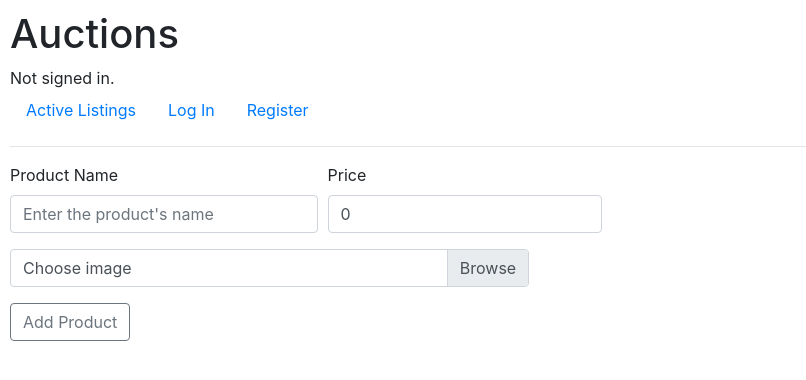
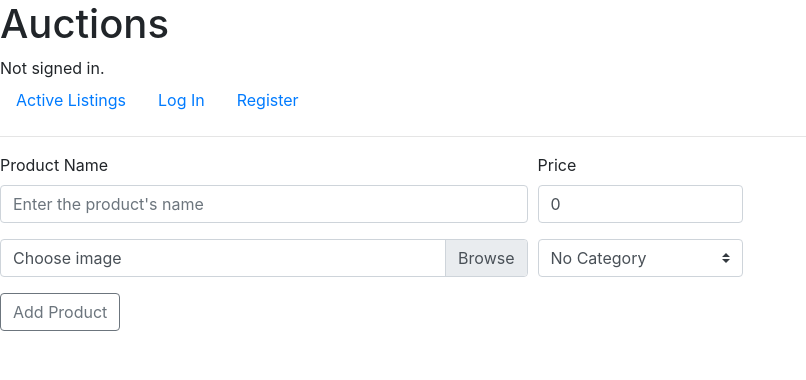
Before and after one commit to gloinho/commerce, a Django app: page /new_product in a window 1280 px wide. Shown: the top 380 px of the page, without its empty margins (0-806 px from the left). Run offline with Django 3.2, Linux system fonts and the light colour scheme; some libraries are stand-ins or nearby versions.

Commit message:
Added Category to Products

```diff
--- a/auctions/models.py
+++ b/auctions/models.py
@@ -13,10 +13,23 @@ class Product(models.Model):
     """
     Register a product.
     """
+
+    CATEGORY_CHOICES=[
+        ("Men's Fashion","Men's Fashion"),
+        ('Home and Kitchen','Home and Kitchen'),
+        ('Collectible','Collectible'),
+        ('Eletronics','Eletronics'),
+        ('Office','Office'),
+        ('Arts and Crafts','Arts and Crafts'),
+        ('Sports and Outdoors','Sports and Outdoors'),
+        ('Tools','Tools'),
+        ('No Category','No Category'),
+    ]
     product = models.CharField(max_length=64)
     first_price = models.DecimalField(max_digits=10, decimal_places=2)
     register_date = models.DateTimeField(auto_now_add=True)
     image = models.ImageField(upload_to=f'./auctions/static/auctions/images') # ImageField instances are created in your database as varchar columns
+    category = models.CharField(max_length=19, choices=CATEGORY_CHOICES, default='No Category')
 
     def __str__(self) -> str:
         return f'{self.product}: R$: {self.first_price}'
--- a/auctions/templates/auctions/layout.html
+++ b/auctions/templates/auctions/layout.html
@@ -5,7 +5,7 @@
     <head>
         <title>{% block title %}Auctions{% endblock %}</title>
         <link rel="stylesheet" href="https://stackpath.bootstrapcdn.com/bootstrap/4.4.1/css/bootstrap.min.css" integrity="sha384-Vkoo8x4CGsO3+Hhxv8T/Q5PaXtkKtu6ug5TOeNV6gBiFeWPGFN9MuhOf23Q9Ifjh" crossorigin="anonymous">
-        <link href="{% static 'auctions/css/styles.css' %}" rel="stylesheet">
+        <link href="{% static 'auctions/styles.css' %}" rel="stylesheet">
     </head>
     <body>
         <h1>Auctions</h1>
--- a/auctions/templates/auctions/new_product.html
+++ b/auctions/templates/auctions/new_product.html
@@ -2,16 +2,16 @@
 
 {% block body %}
     <div>
-        <form action="{% url 'new_product' %}" method="POST" enctype="multipart/form-data">
+        <form action="{% url 'new_product' %}" method="POST" enctype="multipart/form-data" >
             {%csrf_token%}
-            <div class="form-row">
-                <div class="col-3">
+            <div class="form-row" style="align-items:center">
+                <div class="col-5">
                     <div class="form-group">
                         <label for="productname">Product Name</label>
                         {{form.product}}
                     </div>
                 </div>
-                <div class="col-4-5">
+                <div class="col-2">
                     <div class="form-group">
                         <label for="price">Price</label>
                         {{form.first_price}}
@@ -25,10 +25,13 @@
                         <label class="custom-file-label" for="image">Choose image</label>
                     </div>
                 </div>
+                <div class="col-2">
+                    {{form.category}}
+                </div>
             </div>
             <div class="form-row">
                 <div class="col">
-                    <button style="margin-top:16px" class="btn btn-outline-secondary" type="submit" id="button-addon1">Add Product</button>
+                    <button style="margin-top:16px" class="btn btn-outline-secondary" type="submit" id="image">Add Product</button>
                 </div>
             </div>
         </form>
--- a/auctions/views.py
+++ b/auctions/views.py
@@ -67,19 +67,28 @@ def register(request):
 class ProductForm(forms.ModelForm):
     class Meta:
         model = Product
-        fields = ['product', 'first_price', 'image']
+        fields = ['product', 'first_price', 'image', 'category']
         widgets = {
-            'product': forms.TextInput(attrs={"class":"form-control","id":"productname","placeholder":"Enter the product's name"}),
-            'first_price': forms.NumberInput(attrs={"min":"0", "value":"0", "step":".01", "class":"form-control", "id":"price", "placeholder":"Enter the inicial price"}),
-            'image': forms.ClearableFileInput(attrs={"class":"custom-file-input", "id":"image"})
+            'product': forms.TextInput(attrs={"class":"form-control",
+                                              "id":"productname",
+                                              "placeholder":"Enter the product's name"}),
+            'first_price': forms.NumberInput(attrs={"min":"0",
+                                                    "value":"0",
+                                                    "step":".01",
+                                                    "class":"form-control",
+                                                    "id":"price",
+                                                    "placeholder":"Enter the inicial price"}),
+            'image': forms.ClearableFileInput(attrs={"class":"custom-file-input",
+                                                     "id":"image"}),
+            'category': forms.Select(attrs={"id":"category", "class":"custom-select"})
         }
 
 def new_product(request):
     if request.method == 'POST':
+    # FILES will only contain data if the request method was POST and
+    # the <form> that posted to the request had enctype="multipart/form-data".
+    # Otherwise, FILES will be a blank dictionary-like object.
         form = ProductForm(request.POST, request.FILES)
-        # FILES will only contain data if the request method was POST and the <form>
-        # that posted to the request had enctype="multipart/form-data".
-        # Otherwise, FILES will be a blank dictionary-like object.
         if form.is_valid():
             form.save()
         else:
```
Also changed, not shown: auctions/migrations/0015_product_category.py (added), auctions/static/auctions/images/Caderno_Brochura_Colorido-600x600.jpg (added).
